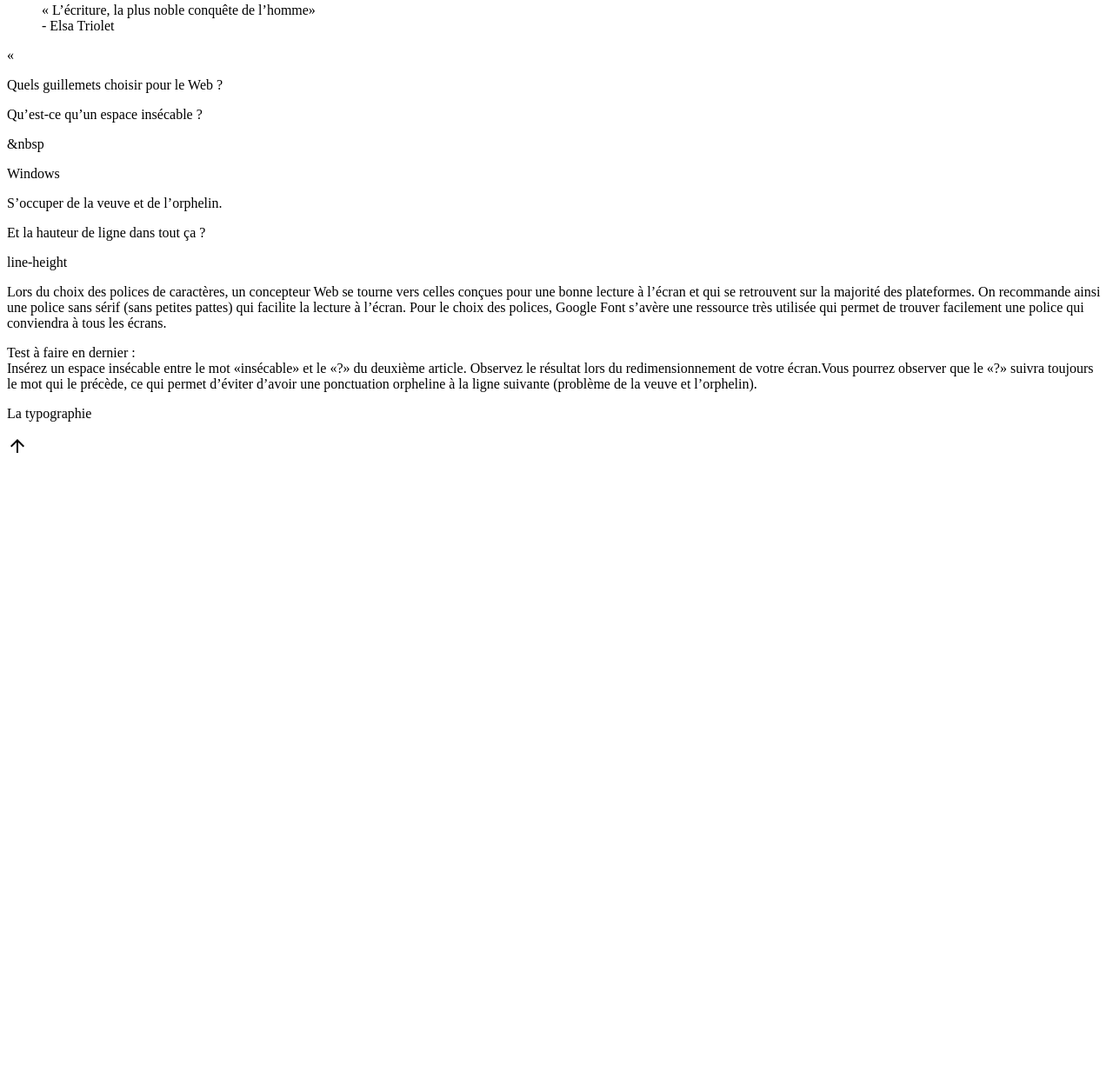
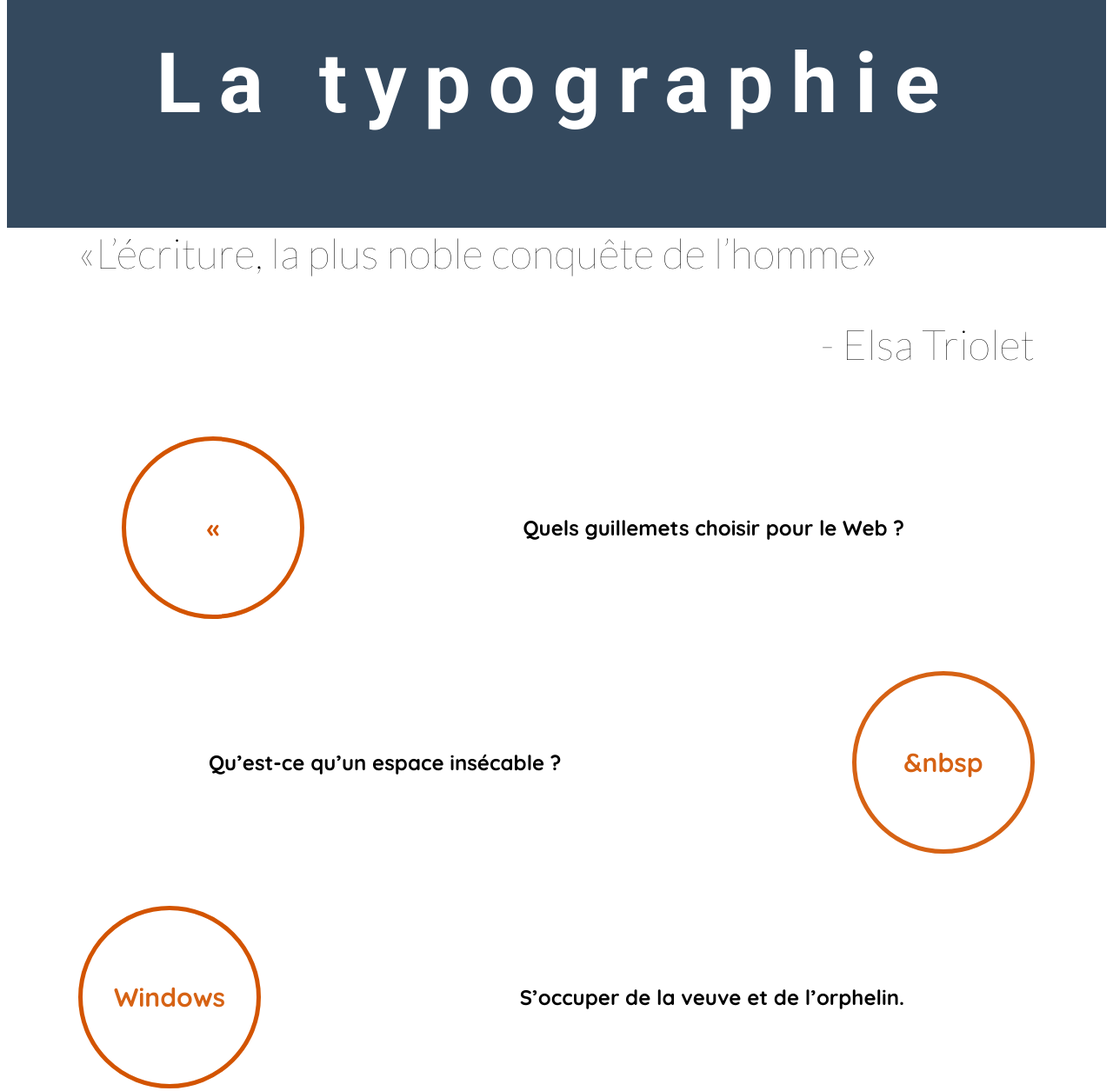
Before and after one commit to Julien-Hashchak/Sem04-latypo, a plain HTML site: page index.html in a window 1280 px wide. Shown: the part 77-1332 px from the top of the page at 87% size. Before the commit the page ends 800 px from the top, so only its background shows below. Drawn offline with nearby package versions, Linux system fonts and the light colour scheme.

Commit message:
Continuation css

```diff
--- a/css/styles.css
+++ b/css/styles.css
@@ -1,5 +1,6 @@
 html{
     box-sizing: border-box;
+
 }
 
 *,*:before,*:after{
@@ -7,5 +8,152 @@ html{
 }
 
 .wrapper{
+    max-width: 1100px;
+    margin: 0 auto;
+}
+
+header{
+    background-color: #34495E;
+    padding-top: 45px;
+    padding-bottom: 45px;
+}
+
+h1{
+    font-family: "Roboto", serif;
+    text-align: center;
+    font-size: 96px;
+    letter-spacing: 20px;
+
+    color: white;
+}
+
+h2{
+    font-family: "Quicksand", serif;
+}
+
+.slogan q{
+    font-family: "lato", serif;
+    font-weight: lighter;
+    text-align: end;
+    font-size: 48px;
+}
+
+.slogan p{
+    font-family: "lato", serif;
+    font-weight: lighter;
+    text-align: end;
+    font-size: 48px;
+}
+
+.regles article a{
+    display: flex;
+    justify-content: space-between;
+    align-items: center;
+    text-decoration: none;
+    color: black;
+}
+
+
+.regles article a:hover{
+    background-color: #BDC3C7;
+}
+
+.info .wrapper{
+    display: grid;
+    grid-template-columns: 1fr 1fr;
+}
+
+.regles p{
+    font-family: serif;
 
 }
+
+p.rondPremier{
+    width: 210px;
+    height: 210px;
+    border: 5px solid #D35400;
+    border-radius: 100%;
+
+    font-size: 30px;
+
+    display: flex;
+    justify-content: center;
+    align-items: center;
+
+    font-family: "Quicksand", serif;
+    font-weight: bold;
+}
+
+p.rondDeuxieme{
+    width: 210px;
+    height: 210px;
+    border: 5px solid #d66214;
+    border-radius: 100%;
+    color: #d66214;
+
+    font-size: 30px;
+
+    display: flex;
+    justify-content: center;
+    align-items: center;
+
+    font-family: "Quicksand", serif;
+    font-weight: bold;
+}
+
+p.rondTroisieme{
+    width: 210px;
+    height: 210px;
+    border: 5px solid #D35400;
+    border-radius: 100%;
+    color: #d66214;
+
+    font-size: 30px;
+
+    display: flex;
+    justify-content: center;
+    align-items: center;
+
+    font-family: "Quicksand", serif;
+    font-weight: bold;
+}
+
+p.rondQuatrieme{
+    width: 210px;
+    height: 210px;
+    border: 5px solid #D35400;
+    border-radius: 100%;
+    color: #d66214;
+
+    font-size: 30px;
+
+    display: flex;
+    justify-content: center;
+    align-items: center;
+
+    font-family: "Quicksand", serif;
+    font-weight: bold;
+}
+
+.regles .rondPremier{
+    font-family: "Quicksand", serif;
+    color: #D35400;
+    font-size: 30px;
+    margin-left: 50px;
+}
+
+.regles .soustitrePremier{
+    margin-right: 150px;
+}
+
+.regles .soustitreDeuxieme{
+    margin-left: 150px;
+}
+
+.regles .soustitreTroisieme{
+    margin-right: 150px;
+}
+
+.regles .soustitreQuatrieme{
+    margin-left: 190px;
+}
--- a/index.html
+++ b/index.html
@@ -24,7 +24,7 @@
 </head>
 <body>
 
-<header>
+<header id="top">
     <div class="wrapper">
     <h1>La typographie</h1>
     </div>
@@ -32,45 +32,59 @@
 
 <section class="slogan">
     <div class="wrapper">
-    <blockquote>« L’écriture, la plus noble conquête de l’homme» <br> - Elsa Triolet</blockquote>
+        <q>L’écriture, la plus noble conquête de l’homme</q>
+        <p>- Elsa Triolet</p>
     </div>
 </section>
 
 <section class="regles">
     <div class="wrapper">
         <article>
-            <p>&laquo;</p>
-            <p>Quels guillemets choisir pour le Web ?</p>
+            <a href="#">
+            <p class="rondPremier">&laquo;</p>
+            <h2 class="soustitrePremier">Quels guillemets choisir pour le Web ?</h2>
+            </a>
         </article>
         <article>
-            <p>Qu’est-ce qu’un espace insécable ?</p>
-            <p>&amp;nbsp</p>
+            <a href="#">
+            <h2 class="soustitreDeuxieme">Qu’est-ce qu’un espace insécable ?</h2>
+            <p class="rondDeuxieme">&amp;nbsp</p>
+            </a>
         </article>
         <article>
-            <p>Windows</p>
-            <p>S’occuper de la veuve et de l’orphelin.</p>
+            <a href="#">
+            <p class="rondTroisieme">Windows</p>
+            <h2 class="soustitreTroisieme">S’occuper de la veuve et de l’orphelin.</h2>
+            </a>
         </article>
         <article>
-            <p>Et la hauteur de ligne dans tout ça ?</p>
-            <p>line-height</p>
+            <a href="#">
+            <h2 class="soustitreQuatrieme">Et la hauteur de ligne dans tout ça ?</h2>
+            <p class="rondQuatrieme">line-height</p>
+            </a>
         </article>
     </div>
 </section>
 
 <section class="info">
-<p>Lors du choix des polices de caractères, un concepteur Web se tourne vers celles conçues pour une bonne lecture à l’écran et qui se retrouvent sur la majorité des plateformes. On recommande ainsi une police sans sérif (sans petites pattes) qui facilite la lecture à l’écran. Pour le choix des polices, Google Font s’avère une ressource très utilisée qui permet de trouver facilement une police qui conviendra à tous les écrans.</p>
-<p>Test à faire en dernier : <br>
-Insérez un espace insécable entre le mot «insécable» et le «?» du deuxième article. Observez le résultat lors du  redimensionnement de votre écran.Vous pourrez observer que le «?» suivra toujours le mot qui le précède, ce qui permet d’éviter d’avoir une ponctuation orpheline à la ligne suivante (problème de la veuve et l’orphelin).
-</p>
-
+    <div class="wrapper">
+    <article>
+        <p>Lors du choix des polices de caractères, un concepteur Web se tourne vers celles conçues pour une bonne lecture à l’écran et qui se retrouvent sur la majorité des plateformes. On recommande ainsi une police sans sérif (sans petites pattes) qui facilite la lecture à l’écran. Pour le choix des polices, Google Font s’avère une ressource très utilisée qui permet de trouver facilement une police qui conviendra à tous les écrans.</p>
+    </article>
+    <article>
+        <p>Test à faire en dernier : </p>
+        <p>Insérez un espace insécable entre le mot «insécable» et le «?» du deuxième article. Observez le résultat lors du  redimensionnement de votre écran.Vous pourrez observer que le «?» suivra toujours le mot qui le précède, ce qui permet d’éviter d’avoir une ponctuation orpheline à la ligne suivante (problème de la veuve et l’orphelin).
+        </p>
+    </article>
+  </div>
 </section>
 
 <footer>
     <div class="wrapper">
         <p>La typographie</p>
-        <p class="icone"><span class="material-symbols-outlined">
+        <p class="icone"> <a href="#top"><span class="material-symbols-outlined">
             arrow_upward
-            </span>
+            </span></a>
         </p>
     </div>
 </footer>
```
